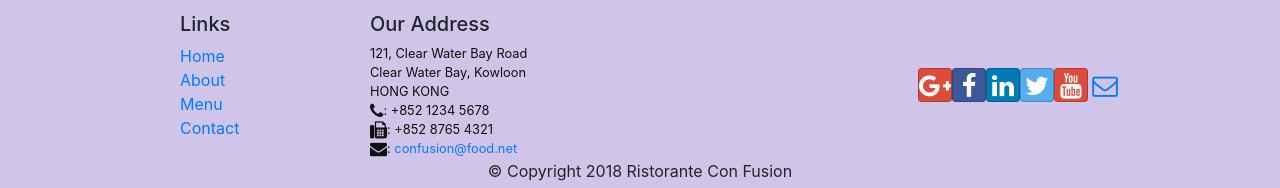
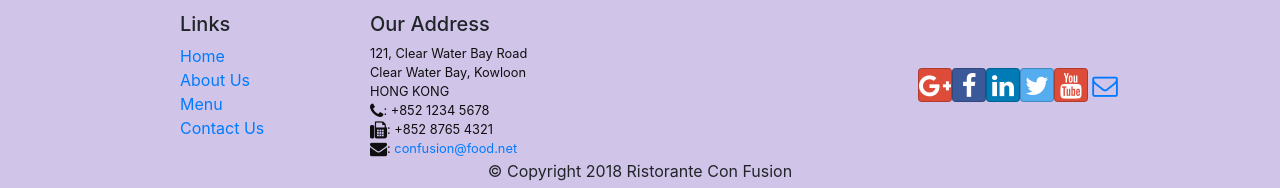
Before and after one commit to Navojith/React-Project-Coursera, a React (Create React App) app: page /menu in a window 1280 px wide. Shown: the part 1256-1444 px from the top of the page. Built offline with nearby package versions, Linux system fonts and the light colour scheme.

Commit message:
Footer links

```diff
--- a/src/components/FooterComponent.js
+++ b/src/components/FooterComponent.js
@@ -1,4 +1,5 @@
 import React from 'react';
+import { Link } from 'react-router-dom';
 
 function Footer(props) {
     return(
@@ -8,10 +9,10 @@ function Footer(props) {
                 <div className="col-4 offset-1 col-sm-2">
                     <h5>Links</h5>
                     <ul className="list-unstyled">
-                        <li><a href="#">Home</a></li>
-                        <li><a href="#">About</a></li>
-                        <li><a href="#">Menu</a></li>
-                        <li><a href="contactus.html">Contact</a></li>
+                        <li><Link to="/home">Home</Link></li>
+                        <li><Link to="/aboutus">About Us</Link></li>
+                        <li><Link to="/menu">Menu</Link></li>
+                        <li><Link to="/contactus">Contact Us</Link></li>
                     </ul>
                 </div>
                 <div className="col-7 col-sm-5">
```
